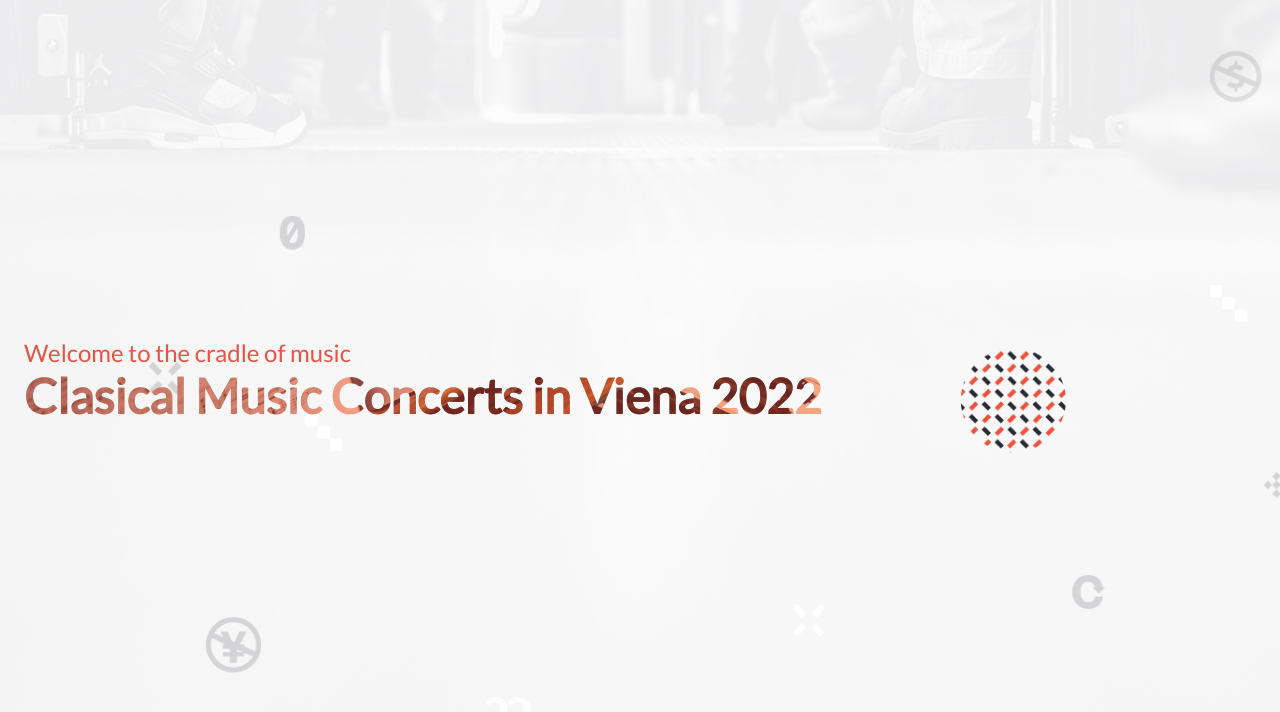
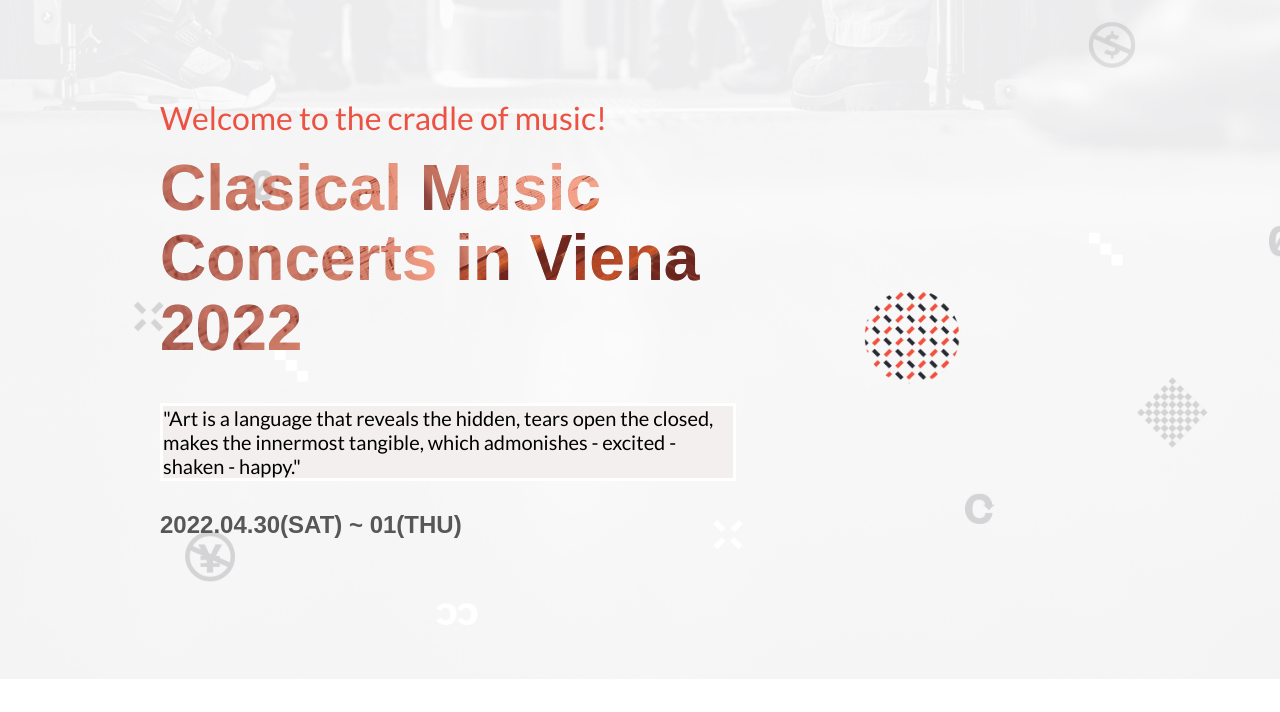
Before and after one commit to andgarzonmal/Capstone-project-, a website: page index.html in a window 1280 px wide. Shown: the part 136-848 px from the top of the page. After the commit the page ends 815 px from the top, so only its background shows below. Drawn offline with Linux system fonts and the light colour scheme; a web font is replaced by a local one.

Commit message:
➕ ADD styling and media queries for first section

```diff
--- a/index.html
+++ b/index.html
@@ -98,8 +98,10 @@
 
   <section class="hello" >
     <article class="first-section">
-      <h1 class="welcome">Welcome to the cradle of music</h1>
+      <h1 class="welcome">Welcome to the cradle of music!</h1>
       <h1 class="welcometitle">Clasical Music Concerts in Viena 2022</h1>
+      <p class="legend">"Art is a language that reveals the hidden, tears open the closed, makes the innermost tangible, which admonishes - excited - shaken - happy." </p>
+      <p class="date">2022.04.30(SAT) ~ 01(THU)</p>
     </article>
   </section>
 
--- a/styles.css
+++ b/styles.css
@@ -117,12 +117,57 @@ DISPLAY MENU  */
   color: #ec534270;
   -webkit-background-clip: text;
   font-weight: bold;
+  font-family: "cocogoose", sans-serif;
+  line-height: 46px;
+  padding: 16px 0px;
+}
+
+.legend {
+  border: 3px solid white;
+  background: #f3efef;
+  margin-top: 24px;
+}
+
+.date {
+  color: rgb(87, 87, 87);
+  font-family: "cocogoose", sans-serif;
+  font-weight: bold;
+  margin-top: 30px;
 }
 
 @media screen and (min-width: 760px) {
+
   .header {
     position: static;
     margin: 0%;
+  }
+
+  .welcometitle {
+    font-size: 4rem;
+    line-height: 70px;
+    max-width: 70%;
+  }
+
+  .hello {
+    justify-content: center;
+    height: 90vh;
+  }
+
+  .first-section {
+    width: 75%;
+  }
+
+  .welcome {
+    font-size: 2rem;
+  }
+
+  .legend {
+    max-width: 60%;
+    font-size: 20px;
+  }
+
+  .date {
+    font-size: x-large;
   }
 
   .clear-btn {
@@ -169,7 +214,7 @@ DISPLAY MENU  */
   }
 
   .logo-img {
-    width: 150px;
+    width: 110px;
   }
 
   .bar2 {
```
